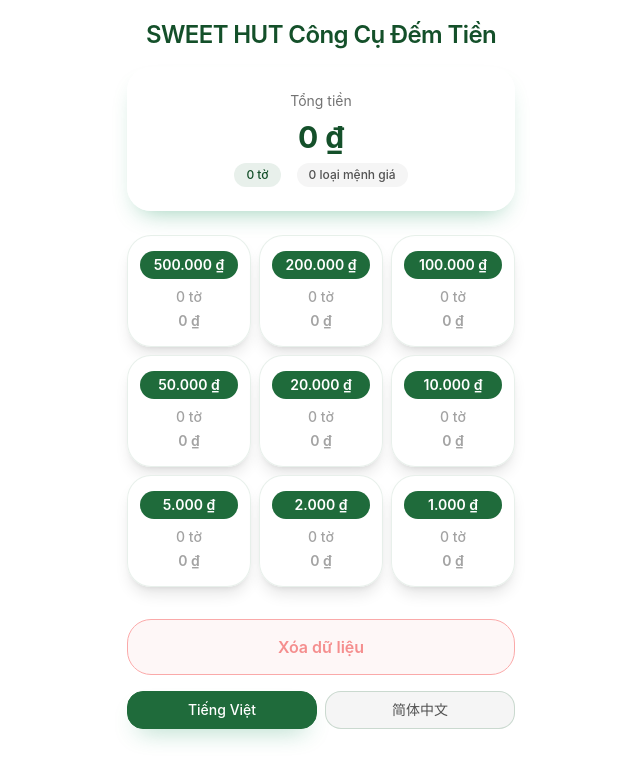
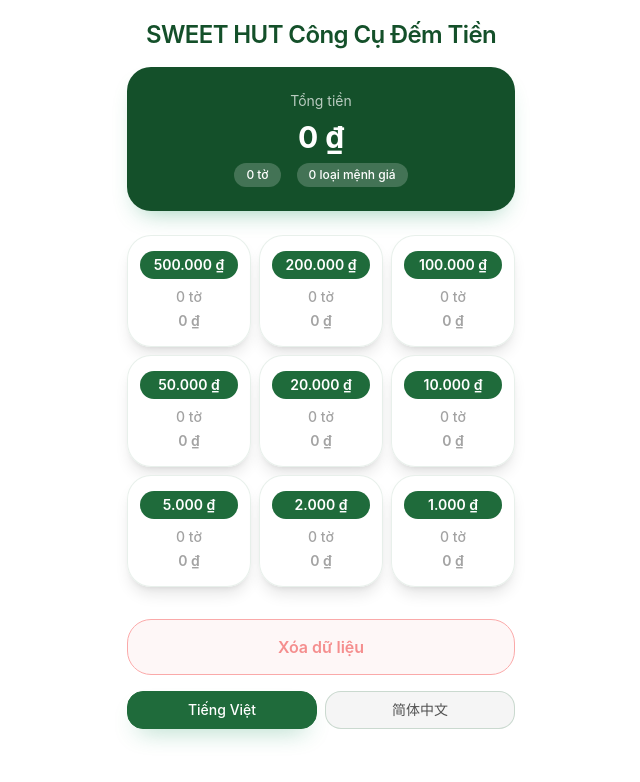
Before and after one commit to sunboyoo/sweet-hut-cash-counter, a React (Vite) app: page / in a window 1280 px wide. Shown: the top 782 px of the page, without its empty margins (319-959 px from the left). Built offline with nearby package versions, Linux system fonts and the light colour scheme.

Commit message:
style: 将结果展示卡片改为深绿色背景白色文字

```diff
--- a/src/App.tsx
+++ b/src/App.tsx
@@ -145,16 +145,16 @@
           <h1 className="text-2xl font-semibold tracking-tight text-primary-dark dark:text-primary-light">
             {`SWEET HUT ${copy.titleSuffix}`}
           </h1>
-          <div className="mt-4 rounded-3xl bg-white/90 p-6 shadow-card backdrop-blur-sm dark:bg-neutral-900/90">
-            <div className="text-sm text-neutral-500 dark:text-neutral-400">{copy.totalLabel}</div>
-            <div className="mt-2 text-3xl font-bold text-primary-dark dark:text-primary-light">
+          <div className="mt-4 rounded-3xl bg-primary-dark p-6 shadow-card dark:bg-primary-dark">
+            <div className="text-sm text-white/70">{copy.totalLabel}</div>
+            <div className="mt-2 text-3xl font-bold text-white">
               {formatCurrency(displayTotal)}
             </div>
-            <div className="mt-2 flex items-center justify-center gap-4 text-xs text-neutral-500 dark:text-neutral-400">
-              <span className="flex items-center gap-1 rounded-full bg-primary/10 px-3 py-1 font-medium text-primary-dark dark:bg-primary/20 dark:text-primary-light">
+            <div className="mt-2 flex items-center justify-center gap-4 text-xs">
+              <span className="flex items-center gap-1 rounded-full bg-white/20 px-3 py-1 font-medium text-white">
                 {copy.notesCount(totalNotes)}
               </span>
-              <span className="flex items-center gap-1 rounded-full bg-neutral-100 px-3 py-1 font-medium text-neutral-600 dark:bg-neutral-800 dark:text-neutral-200">
+              <span className="flex items-center gap-1 rounded-full bg-white/20 px-3 py-1 font-medium text-white">
                 {copy.denominationsCount(entries.length)}
               </span>
             </div>
```
